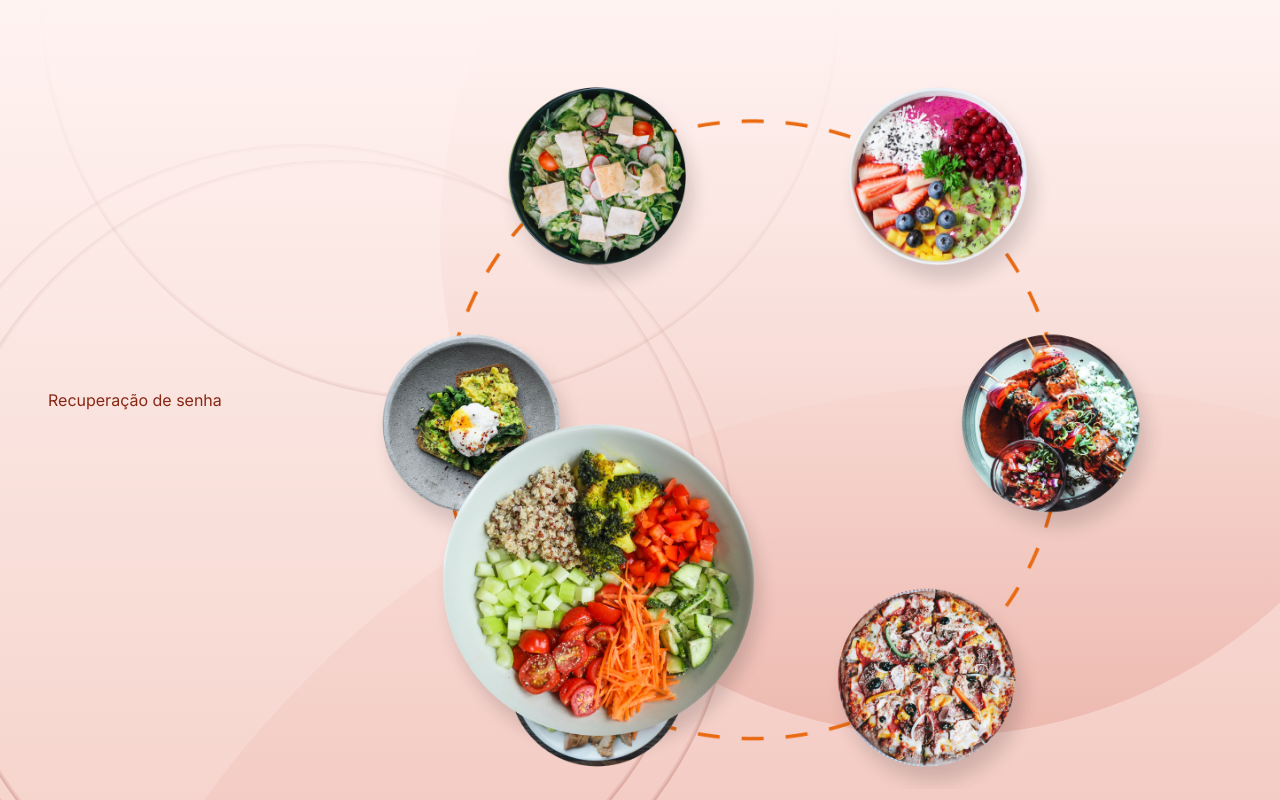
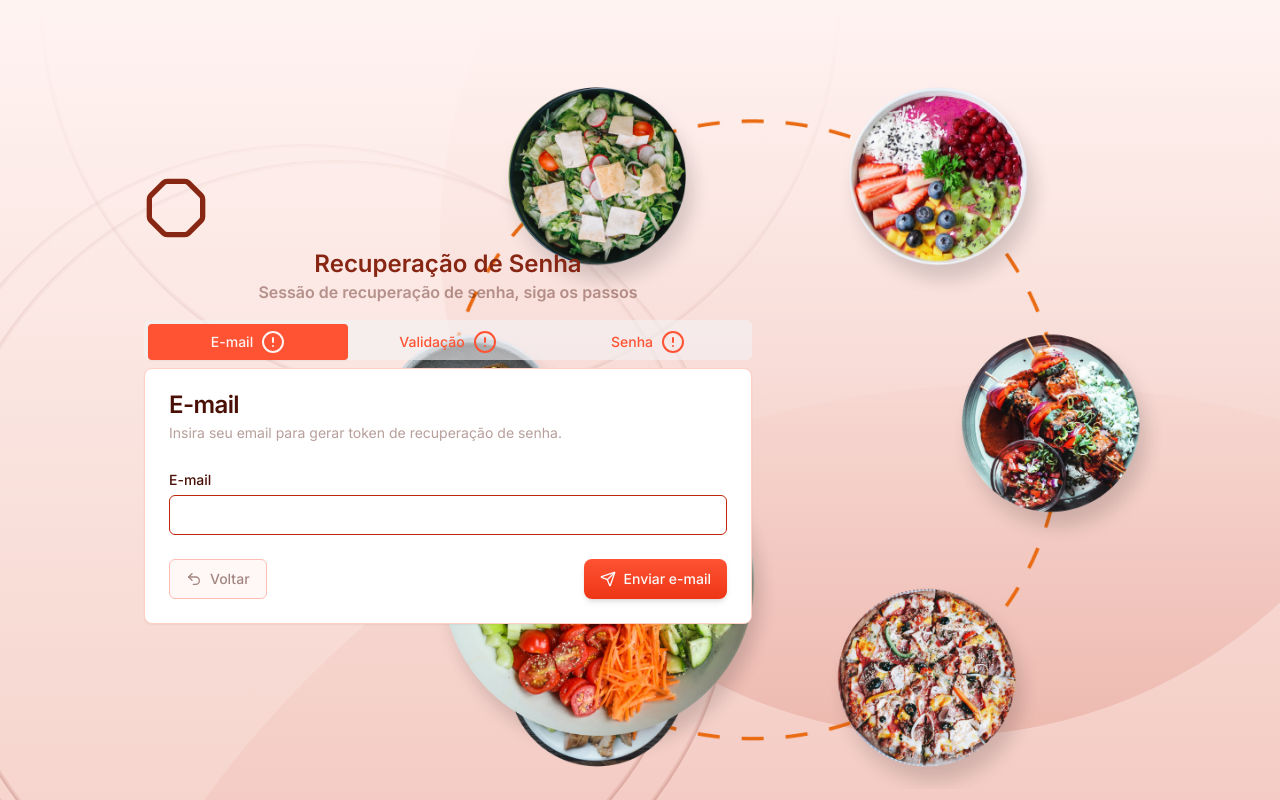
Before and after one commit to fernando-pacheco/projeto-restaurante, a React (Vite) app in the folder frontend/: page /password-recovery in a window 1280 px wide. Built offline with nearby package versions, Linux system fonts and the light colour scheme.

Commit message:
[frontend] feat: componente de recuperação de senha

```diff
--- a/frontend/src/pages/auth/password-recovery/index.tsx
+++ b/frontend/src/pages/auth/password-recovery/index.tsx
@@ -1,9 +1,229 @@
-import { AuthBase } from "@/components/organisms/auth-base"
+import { useState } from "react"
+import { FormAuthBase } from "@/components/organisms/form-auth-base"
+import { Button } from "@/components/atoms/button"
+import {
+    Card,
+    CardContent,
+    CardDescription,
+    CardFooter,
+    CardHeader,
+    CardTitle,
+} from "@/components/atoms/card"
+import { Input } from "@/components/atoms/input"
+import { Label } from "@/components/atoms/label"
+import {
+    Tabs,
+    TabsContent,
+    TabsList,
+    TabsTrigger,
+} from "@/components/atoms/tabs"
+import {
+    CheckCircle,
+    CircleAlert,
+    CornerUpRight,
+    Save,
+    Send,
+    Undo2,
+} from "lucide-react"
+import { ConfirmedPassword } from "./confirmed-password"
+import { setupToast } from "@/utils/setup-toast"
 
 export function PasswordRecovery() {
+    const [currentStep, setCurrentStep] = useState(0)
+    const [error, setError] = useState("")
+    const steps = ["email", "validacao", "senha"]
+
+    const content = [
+        {
+            title: "E-mail",
+            description:
+                "Insira seu email para gerar token de recuperação de senha.",
+            form: <FormEmail onNext={() => handleNext()} error={error} />,
+        },
+        {
+            title: "Validação",
+            description: "Insira o código de validação recebido por e-mail.",
+            form: (
+                <FormValidation
+                    onNext={() => handleNext()}
+                    onBack={() => handleBack()}
+                />
+            ),
+        },
+        {
+            title: "Senha",
+            description:
+                "Altere sua senha aqui. Após salvar, você será redirecionado.",
+            form: (
+                <FormPassword
+                    onNext={() => handleNext()}
+                    onBack={() => handleBack()}
+                    onError={setError}
+                />
+            ),
+        },
+    ]
+
+    function handleNext() {
+        if (error) {
+            setupToast({
+                status: "error",
+                title: "Ocorreu um problem.",
+                description: error,
+            })
+        } else {
+            if (currentStep < steps.length) {
+                setCurrentStep((prev) => prev + 1)
+                setError("")
+                setupToast({
+                    status: "success",
+                    title: "Sucesso.",
+                    description: "",
+                })
+            }
+        }
+    }
+
+    function handleBack() {
+        if (currentStep > 0) {
+            setCurrentStep((prev) => prev - 1)
+            setError("")
+        }
+    }
+
     return (
-        <AuthBase>
-            <>Recuperação de senha</>
-        </AuthBase>
+        <FormAuthBase
+            title="Recuperação de Senha"
+            subtitle="Sessão de recuperação de senha, siga os passos"
+            typeForm=""
+            form={
+                <Tabs value={steps[currentStep]} onValueChange={() => {}}>
+                    <TabsList className="grid w-full grid-cols-3">
+                        {steps.map((step, index) => (
+                            <TabsTrigger key={step} value={step} disabled>
+                                {content[index].title}
+                                {index < currentStep ? (
+                                    <CheckCircle className="ml-2" />
+                                ) : (
+                                    <CircleAlert className="ml-2" />
+                                )}
+                            </TabsTrigger>
+                        ))}
+                    </TabsList>
+
+                    {content.map((item, index) => (
+                        <TabsContent key={item.title} value={steps[index]}>
+                            <Card>
+                                <CardHeader>
+                                    <CardTitle>{item.title}</CardTitle>
+                                    <CardDescription>
+                                        {item.description}
+                                    </CardDescription>
+                                </CardHeader>
+                                {item.form}
+                            </Card>
+                        </TabsContent>
+                    ))}
+                    {currentStep === steps.length && <ConfirmedPassword />}
+                </Tabs>
+            }
+        />
     )
 }
+
+function FormEmail({ onNext, error }: { onNext: () => void; error: string }) {
+    return (
+        <>
+            <CardContent className="space-y-2">
+                <div className="space-y-1">
+                    <Label htmlFor="email">E-mail</Label>
+                    <Input id="email" />
+                </div>
+                {error && <p className="text-red-500">{error}</p>}
+            </CardContent>
+            <CardFooter className="flex justify-between">
+                <Button disabled variant="outline">
+                    <Undo2 /> Voltar
+                </Button>
+                <Button onClick={onNext}>
+                    <Send /> Enviar e-mail
+                </Button>
+            </CardFooter>
+        </>
+    )
+}
+
+function FormValidation({
+    onNext,
+    onBack,
+}: {
+    onNext: () => void
+    onBack: () => void
+}) {
+    return (
+        <>
+            <CardContent className="space-y-2">
+                <div className="space-y-1">
+                    <Label htmlFor="code">Código de validação</Label>
+                    <Input id="code" />
+                </div>
+            </CardContent>
+            <CardFooter className="flex justify-between">
+                <Button variant="outline" onClick={onBack}>
+                    <Undo2 /> Voltar
+                </Button>
+                <Button onClick={onNext}>
+                    <CornerUpRight /> Avançar
+                </Button>
+            </CardFooter>
+        </>
+    )
+}
+
+function FormPassword({
+    onNext,
+    onBack,
+    onError,
+}: {
+    onNext: () => void
+    onBack: () => void
+    onError: (error: string) => void
+}) {
+    function validatePassword() {
+        const novaSenha = (
+            document.getElementById("nova-senha") as HTMLInputElement
+        )?.value
+        const confirmacaoSenha = (
+            document.getElementById("confirmacao-senha") as HTMLInputElement
+        )?.value
+
+        if (!confirmacaoSenha || novaSenha !== confirmacaoSenha) {
+            onError("Erro")
+        }
+
+        onNext()
+    }
+
+    return (
+        <>
+            <CardContent className="space-y-2">
+                <div className="space-y-1">
+                    <Label htmlFor="nova-senha">Nova senha</Label>
+                    <Input id="nova-senha" type="password" />
+                </div>
+                <div className="space-y-1">
+                    <Label htmlFor="confirmacao-senha">Confirmar senha</Label>
+                    <Input id="confirmacao-senha" type="password" />
+                </div>
+            </CardContent>
+            <CardFooter className="flex justify-between">
+                <Button variant="outline" onClick={onBack}>
+                    <Undo2 /> Voltar
+                </Button>
+                <Button onClick={validatePassword}>
+                    <Save /> Salvar
+                </Button>
+            </CardFooter>
+        </>
+    )
+}
```
